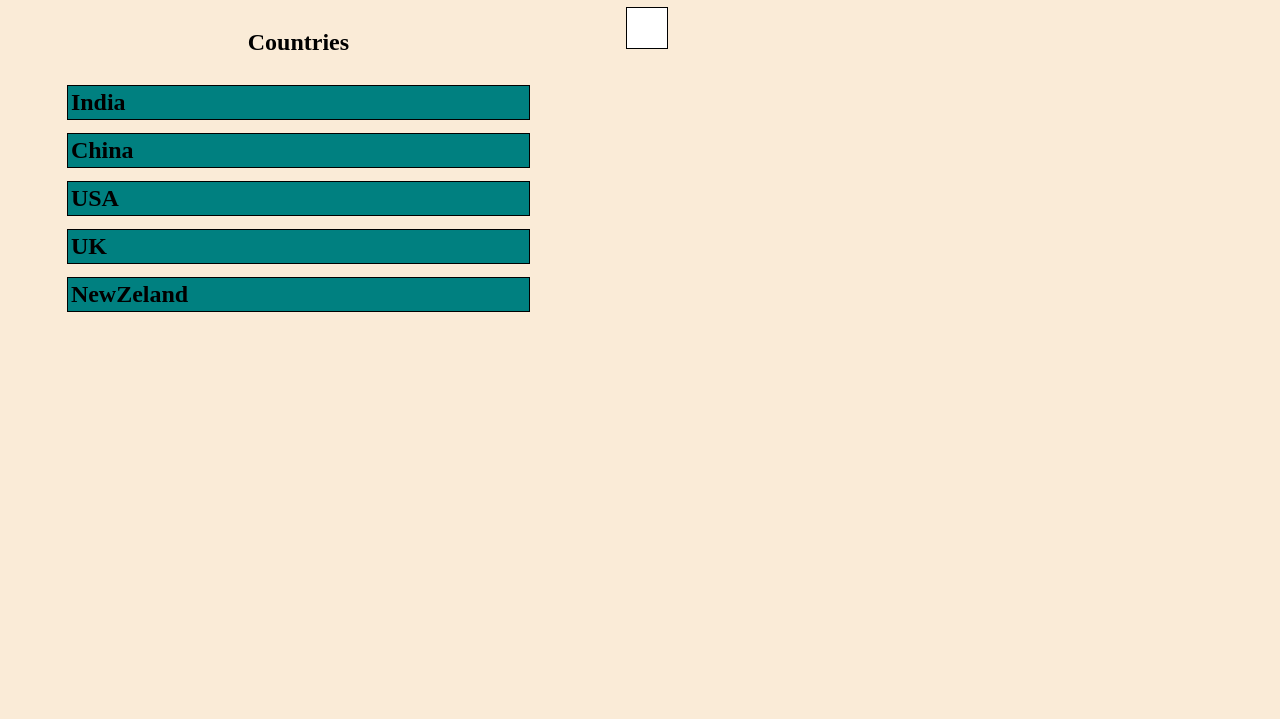
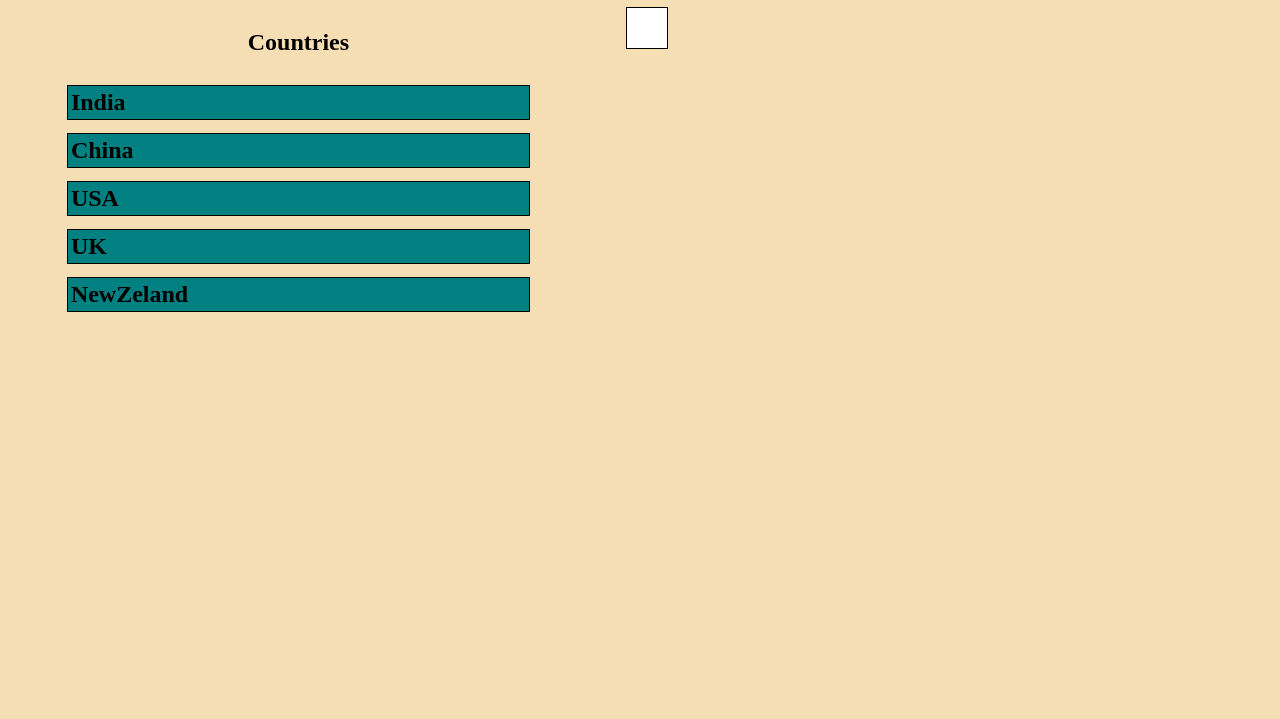
Before and after one commit to Amanyadav2030/News-App, a plain HTML site: page index.html in a window 1280 px wide. Shown: the part 81-800 px from the top of the page. Drawn offline with Linux system fonts and the light colour scheme; no server answers.

Commit message:
Update style.css

```diff
--- a/style.css
+++ b/style.css
@@ -13,7 +13,7 @@
     justify-content: space-evenly;
 }
 body{
-    background: antiquewhite;
+    background: wheat;
 }
 #sidebar{
     display: flex;
```
